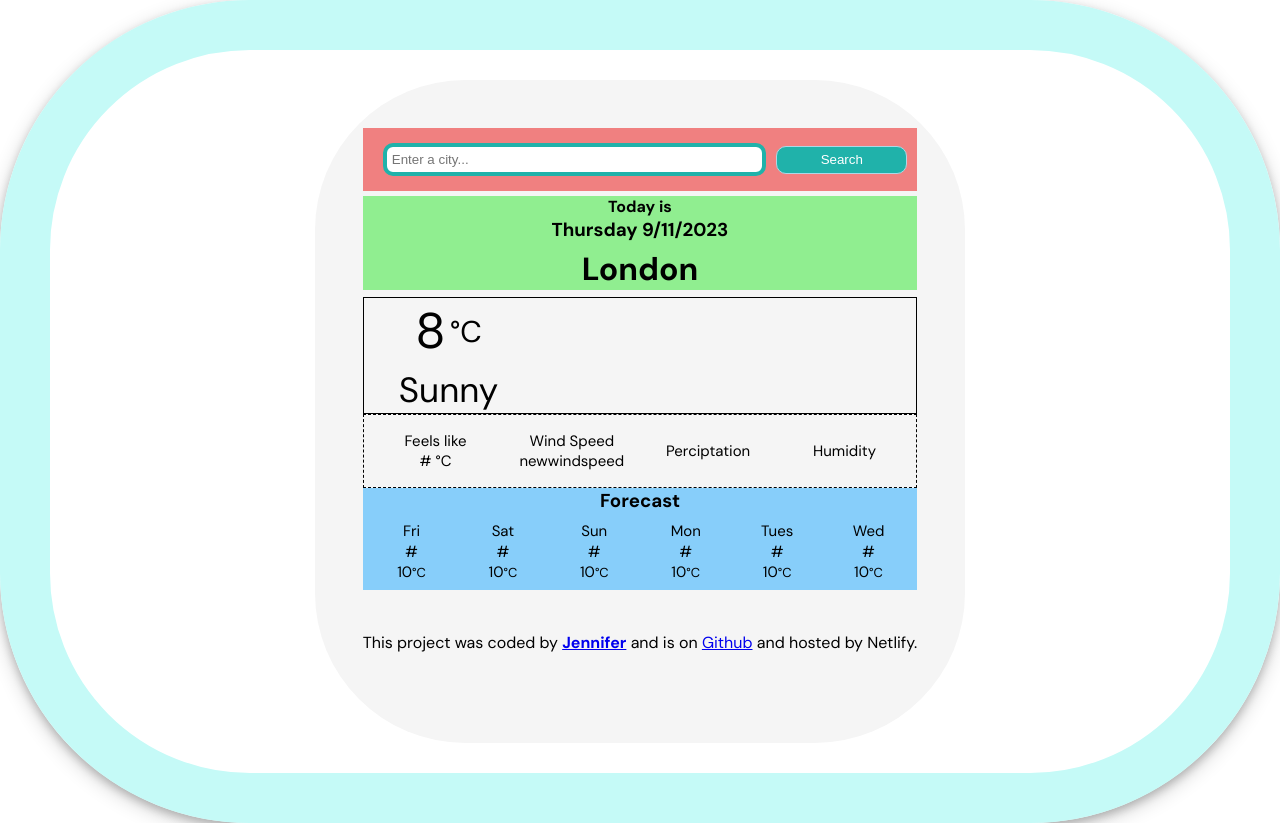
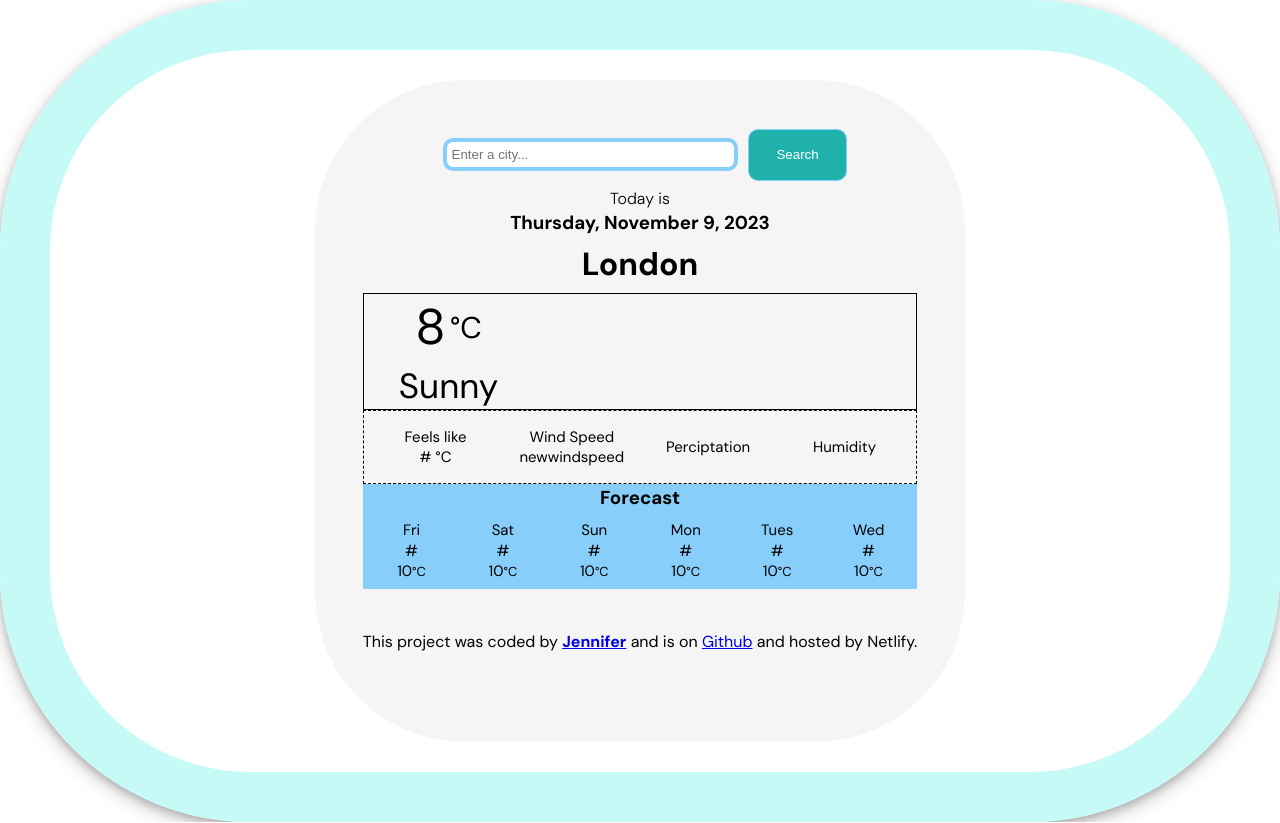
Before and after one commit to jennyweic/weather-app-vanilla, a website: page index.html in a window 1280 px wide. Drawn offline with Linux system fonts and the light colour scheme.

Commit message:
updated heading details

```diff
--- a/index.html
+++ b/index.html
@@ -23,7 +23,7 @@
   <main>
     <div class="heading-details">
       <h4>Today is</h4>
-      <h3>Thursday 9/11/2023</h3>
+      <h3>Thursday, November 9, 2023</h3>
       <h1>London</h1>
     </div>
     <div class="main-weather-details-grid">
--- a/src/style.css
+++ b/src/style.css
@@ -14,16 +14,24 @@ h1 {
   margin: 0.2em;
 }
 
+h1:hover{
+    transform: scale(2.1);
+    color: lightseagreen;
+    text-shadow: 1px 1px #558abb;
+}
+
 h3 {
   margin-top: 0px;
   margin-bottom: 0px;
-  font-style: normal;
+  font-weight: 900;
+   line-height: 1.5em;
+
 }
 
 h4 {
   margin-top: 5px;
   margin-bottom: 0px;
-  font-style: normal;
+  font-weight: lighter;
 }
 
 .app-card {
@@ -36,7 +44,8 @@ h4 {
 
 .heading-details {
   box-sizing: border-box;
-  background-color: lightgreen;
+  border-radius: 55px;
+  padding: 0.1rem;
 }
 
 .main-weather-details-grid {
@@ -88,7 +97,8 @@ h4 {
 
 #search-function {
   box-sizing: border-box;
-  background-color: lightcoral;
+  border-radius: 20px;
+  background-color: whitesmoke
   padding: 5px 10px;
   display: flex;
   justify-content: center;
@@ -97,9 +107,9 @@ h4 {
 
 #search-button {
   border-radius: 10px;
-  width: 25%;
-  height: 3.5vh;
-  border: 0.1rem solid lightblue;
+  width: 18%;
+  height: 6.5vh;
+  border: 0.1rem solid lightskyblue;
   background-color: lightseagreen;
   color: white;
 }
@@ -115,8 +125,8 @@ h4 {
 
 #form-input {
   border-radius: 10px;
-  width: 70%;
-  border: 0.3rem solid lightseagreen;
+  width: 50%;
+  border: 0.3rem solid lightskyblue;
   padding: 5px;
   margin: 10px;
 }
```
